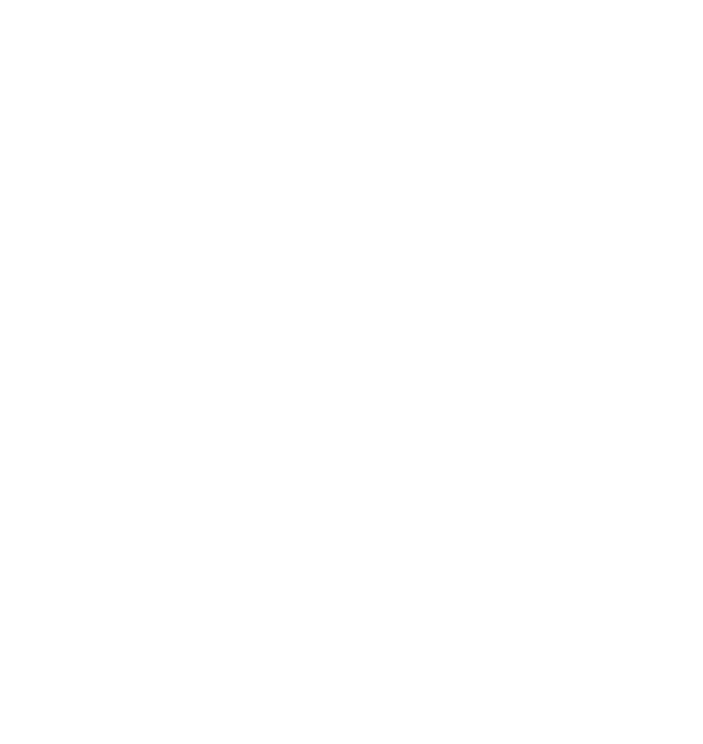
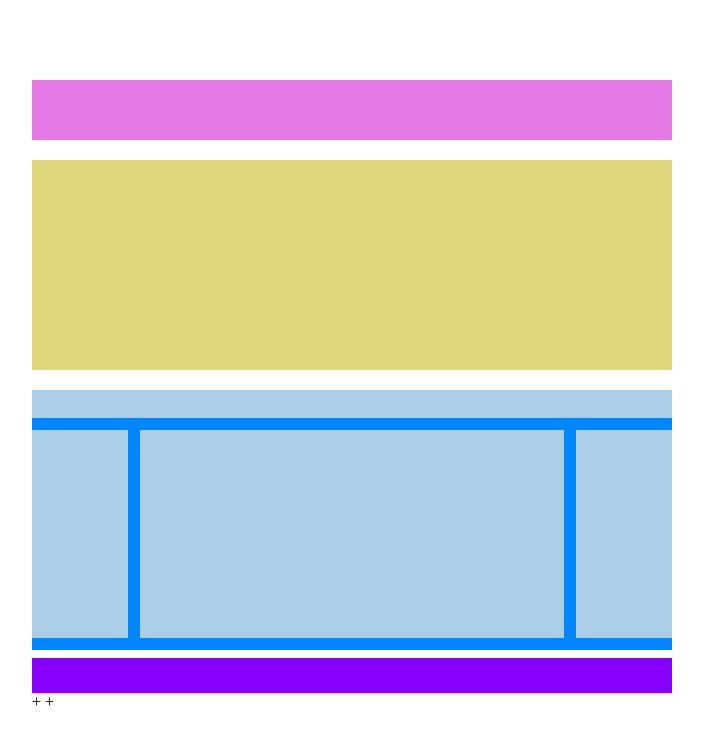
Before and after one commit to Salvatore949/htmlcss-struttura-wp, a plain HTML site: page index.html in a window 1280 px wide. Shown: the whole page, without its empty margins (288-991 px from the left). Drawn offline with Linux system fonts and the light colour scheme.

Commit message:
modifica definitiva

```diff
--- a/css/style.css
+++ b/css/style.css
@@ -0,0 +1,67 @@
+*{
+    margin: 0;
+    padding: 0;
+    box-sizing: border-box;
+
+}
+
+body{
+    width: 50%;
+    margin: 80px auto;
+}
+
+header {
+    background-color: #e579e6;
+    height: 60px;
+}
+
+#top{
+    background-color: #e1d67a;
+    height: 210px;
+    margin: 20px 0;
+}
+
+#orizzontal{
+    background-color: #abcfe7;
+    height: 40px;
+    border-bottom: 12px solid #0086ff;
+}
+
+.clearfix::after {
+    content: "";
+    clear: both;
+    display: table;
+  }
+
+  #first{
+     background-color:#abcfe7;
+     border-bottom: 12px solid #0086ff;
+     height: 220px;
+     width: 15%;
+     float: left;
+
+  }
+
+  #central{
+    background-color: #abcfe7;
+    height: 220px;
+    width: 70%;
+    float: left;
+    border-bottom: 12px solid #0086ff;
+    border-left: 12px solid #0086ff;
+    border-right: 12px solid #0086ff;
+  }
+
+  #second{
+    background-color: #abcfe7;
+    border-bottom: 12px solid #0086ff;
+    height: 220px;
+    width: 15%;
+    float: left;
+  }
+
+  footer{
+    background-color: #8801fe;
+    height: 35px;
+    margin-top: 8px;
+  }
--- a/index.html
+++ b/index.html
@@ -9,24 +9,21 @@
     <title>htmlcss-struttura</title>
   </head>
 
-  <!--pink header-->
+  <body>
 
-  <header></header>
+    <!--pink header-->
+    <header></header>
 
-  <main>
+    <main>
+        <section id="top"></section>
+        <section class="clearfix">
+            <div id="orizzontal"></div>
+            <aside id="first"></aside>
+            <div id="central"></div>
+            <aside id="second"></aside>
+        </section>
+    </main>
 
-      <!--yellow section-->
-
-      <section></section>
-
-      <!--light blue section-->
-
-      <section></section>
-
-  </main>
-
-  <!--violett footer-->
-
-  <footer></footer>
-
-  <body>
+    <footer></footer>
++  </body>
++</html>
```
